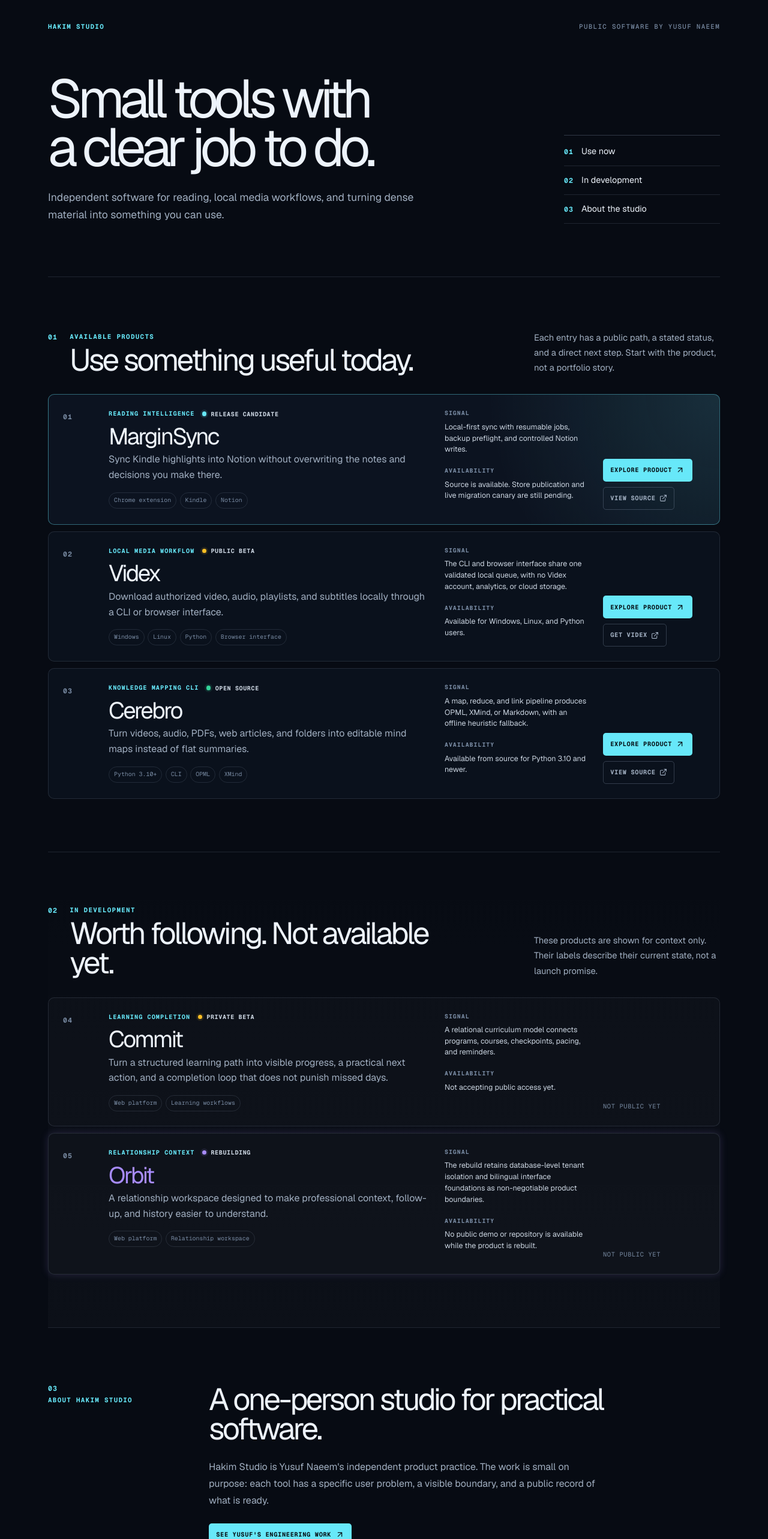
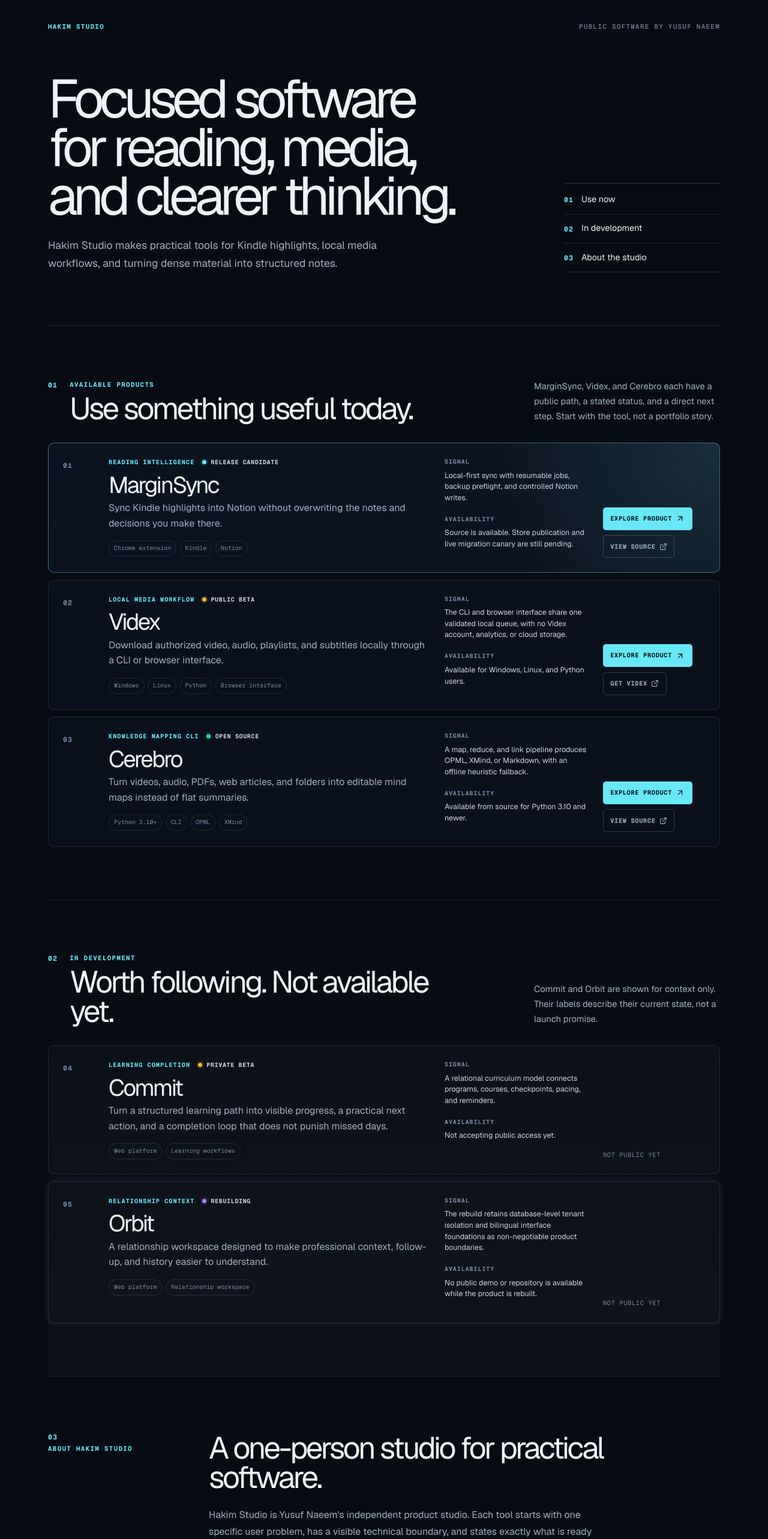
Before and after one commit to ws0x/binhakim-portfolio, a Next.js app: page /studio in a window 1280 px wide. Shown: the part 100-2666 px from the top of the page at 60% size. Built offline with nearby package versions, Linux system fonts and the light colour scheme.

Commit message:
fix(studio): refine catalog copy and product hierarchy

```diff
--- a/src/app/globals.css
+++ b/src/app/globals.css
@@ -589,6 +589,7 @@
 .studio-catalog-row { display: grid; grid-template-columns: 52px minmax(0, 1fr) 240px 170px; gap: 1.5rem; align-items: start; padding: 1.5rem; border: 1px solid var(--line); border-radius: 10px; background: rgba(15,23,36,.58); }
 .studio-catalog-row.is-available:first-child { border-color: rgba(103,232,249,.4); background: radial-gradient(circle at 100% 0, rgba(103,232,249,.13), transparent 34%), rgba(15,23,36,.78); }
 .studio-catalog-row.is-roadmap { background: rgba(255,255,255,.018); }
+.studio-catalog-row.status-rebuilding, .studio-catalog-row.status-rebuilding h3, .studio-catalog-row.status-rebuilding h3 a { color: var(--text); }
 .studio-row-index { padding-top: .25rem; color: var(--dim); }
 .studio-row-kicker { display: flex; flex-wrap: wrap; align-items: center; gap: .8rem; color: var(--cyan); font-family: var(--font-mono); font-size: .64rem; font-weight: 700; letter-spacing: .1em; text-transform: uppercase; }
 .studio-row-main h3 { margin: .7rem 0 .5rem; font-size: clamp(1.8rem, 3vw, 2.8rem); line-height: .95; letter-spacing: -.065em; }
@@ -627,6 +628,7 @@
 .studio-detail-number { margin-bottom: 1.25rem; color: var(--dim); }
 .studio-detail-title-line { display: flex; align-items: center; flex-wrap: wrap; gap: 1rem 1.25rem; }
 .studio-detail-title-line h1 { margin: 0; font-size: clamp(3.8rem, 8vw, 8rem); line-height: .86; letter-spacing: -.09em; }
+.studio-detail-title-line h1 { color: var(--text); }
 .studio-detail-summary { max-width: 700px; margin: 1.6rem 0 0; color: var(--muted); font-size: 1.25rem; line-height: 1.55; }
 .studio-detail-actions { display: flex; flex-wrap: wrap; gap: .55rem; margin-top: 1.7rem; }
 .studio-detail-facts { display: grid; align-content: start; gap: 0; border-top: 1px solid var(--line-strong); }
--- a/src/app/studio/[slug]/page.tsx
+++ b/src/app/studio/[slug]/page.tsx
@@ -50,11 +50,11 @@
         </header>
 
         <div className="studio-detail-main-grid">
-          <section className="studio-detail-overview"><p className="studio-section-kicker">Product overview</p><h2>{product.details[0]?.title ?? "What it does"}</h2><p>{product.details[0]?.body ?? product.summary}</p></section>
-          <aside className="studio-detail-signal"><p className="studio-section-kicker">Why it is credible</p><p>{product.proof}</p></aside>
+          <section className="studio-detail-overview"><p className="studio-section-kicker">What it does</p><h2>{product.details[0]?.title ?? "What it does"}</h2><p>{product.details[0]?.body ?? product.summary}</p></section>
+          <aside className="studio-detail-signal"><p className="studio-section-kicker">Built with</p><p>{product.proof}</p></aside>
         </div>
 
-        <section className="studio-detail-capabilities" aria-labelledby="capabilities-heading"><div><p className="studio-section-kicker">Capabilities</p><h2 id="capabilities-heading">Designed around the job.</h2></div><div className="studio-capability-list">{product.capabilities.map((capability, index) => <div key={capability}><span>{String(index + 1).padStart(2, "0")}</span><strong>{capability}</strong></div>)}</div></section>
+        <section className="studio-detail-capabilities" aria-labelledby="capabilities-heading"><div><p className="studio-section-kicker">Core capabilities</p><h2 id="capabilities-heading">Designed around the job.</h2></div><div className="studio-capability-list">{product.capabilities.map((capability, index) => <div key={capability}><span>{String(index + 1).padStart(2, "0")}</span><strong>{capability}</strong></div>)}</div></section>
 
         <section className="studio-detail-technical" aria-labelledby="technical-heading"><div><p className="studio-section-kicker">Technical boundary</p><h2 id="technical-heading">Useful because its limits are explicit.</h2></div><div><p>{product.technicalNote}</p><div className="studio-row-tags">{product.platforms.map((platform) => <span key={platform}>{platform}</span>)}</div></div></section>
 
--- a/src/app/studio/page.tsx
+++ b/src/app/studio/page.tsx
@@ -73,7 +73,7 @@
         <header className="studio-catalog-header" id="top">
           <div className="studio-catalog-eyebrow"><span>Hakim Studio</span><span>Public software by Yusuf Naeem</span></div>
           <div className="studio-catalog-intro">
-            <div><h1>Small tools with a clear job to do.</h1><p>Independent software for reading, local media workflows, and turning dense material into something you can use.</p></div>
+            <div><h1>Focused software for reading, media, and clearer thinking.</h1><p>Hakim Studio makes practical tools for Kindle highlights, local media workflows, and turning dense material into structured notes.</p></div>
             <aside className="studio-catalog-index" aria-label="Studio catalog index">
               <div><span>01</span><a href="#available">Use now</a></div>
               <div><span>02</span><a href="#in-development">In development</a></div>
@@ -85,7 +85,7 @@
         <section id="available" className="studio-catalog-section" aria-labelledby="available-heading">
           <div className="studio-catalog-section-head">
             <div><span className="studio-section-number">01</span><div><p className="studio-section-kicker">Available products</p><h2 id="available-heading">Use something useful today.</h2></div></div>
-            <p>Each entry has a public path, a stated status, and a direct next step. Start with the product, not a portfolio story.</p>
+            <p>MarginSync, Videx, and Cerebro each have a public path, a stated status, and a direct next step. Start with the tool, not a portfolio story.</p>
           </div>
           <div className="studio-catalog-list">{available.map((product, index) => <ProductRow key={product.slug} product={product} index={index} available />)}</div>
         </section>
@@ -93,14 +93,14 @@
         <section id="in-development" className="studio-catalog-section studio-catalog-development" aria-labelledby="development-heading">
           <div className="studio-catalog-section-head">
             <div><span className="studio-section-number">02</span><div><p className="studio-section-kicker">In development</p><h2 id="development-heading">Worth following. Not available yet.</h2></div></div>
-            <p>These products are shown for context only. Their labels describe their current state, not a launch promise.</p>
+            <p>Commit and Orbit are shown for context only. Their labels describe their current state, not a launch promise.</p>
           </div>
           <div className="studio-catalog-list">{inDevelopment.map((product, index) => <ProductRow key={product.slug} product={product} index={index + available.length} available={false} />)}</div>
         </section>
 
         <section id="about" className="studio-catalog-about" aria-labelledby="about-heading">
           <div><span className="studio-section-number">03</span><p className="studio-section-kicker">About Hakim Studio</p></div>
-          <div><h2 id="about-heading">A one-person studio for practical software.</h2><p>Hakim Studio is Yusuf Naeem&apos;s independent product practice. The work is small on purpose: each tool has a specific user problem, a visible boundary, and a public record of what is ready.</p><a className="studio-action-primary" href="https://www.binhakim.dev">See Yusuf&apos;s engineering work <ArrowUpRight size={15} /></a></div>
+          <div><h2 id="about-heading">A one-person studio for practical software.</h2><p>Hakim Studio is Yusuf Naeem&apos;s independent product studio. Each tool starts with one specific user problem, has a visible technical boundary, and states exactly what is ready to use.</p><a className="studio-action-primary" href="https://www.binhakim.dev">See Yusuf&apos;s engineering work <ArrowUpRight size={15} /></a></div>
         </section>
 
         <footer className="studio-catalog-footer"><span>Hakim Studio · Yusuf Naeem</span><a href="mailto:yusufnaeemhakim@gmail.com">Contact Yusuf</a></footer>
```
Also changed, not shown: 1 other file (tests, documents, lock files or other folders).
